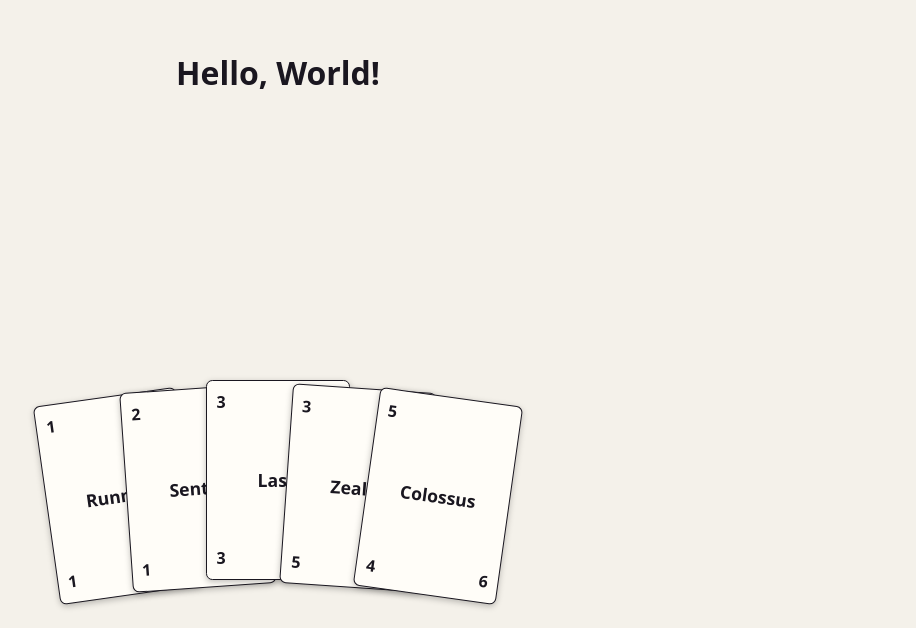
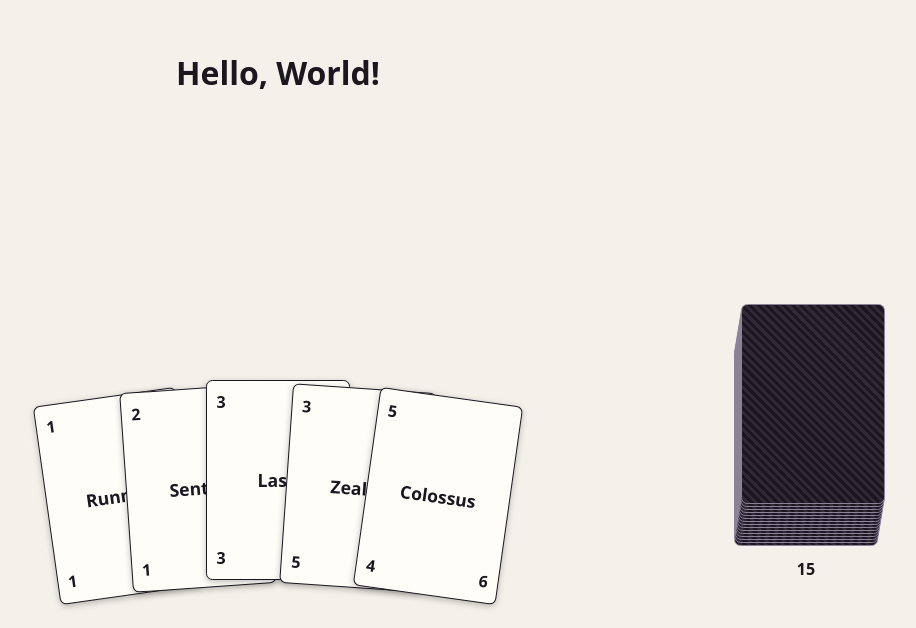
Before and after one commit to etrobert/countdown, a React (Vite) app: page / in a window 1280 px wide. Shown: the part 172-800 px from the top of the page, without its empty margins (362-1278 px from the left). Built offline with nearby package versions, Linux system fonts and the light colour scheme.

Commit message:
feat(app): add deck display with stack styling and deck size indicator

```diff
--- a/src/App.tsx
+++ b/src/App.tsx
@@ -1,11 +1,13 @@
+import Deck from "./Deck.tsx";
 import Hand from "./Hand.tsx";
-import { CARDS, HAND_SIZE } from "./balance.ts";
+import { CARDS, DECK_SIZE, HAND_SIZE } from "./balance.ts";
 
 export default function App() {
   return (
     <main className="board">
       <h1>Hello, World!</h1>
       <Hand cards={CARDS.slice(0, HAND_SIZE)} />
+      <Deck count={DECK_SIZE} />
     </main>
   );
 }
--- /dev/null
+++ b/src/Deck.tsx
@@ -0,0 +1,19 @@
+declare module "react" {
+  interface CSSProperties {
+    /** Position of a back within the stack, 0 at the bottom. */
+    "--depth"?: number;
+  }
+}
+
+export default function Deck({ count }: { count: number }) {
+  return (
+    <div className="deck">
+      <div className="deck-stack" aria-label={`${count} cards left`}>
+        {Array.from({ length: count }, (_, i) => (
+          <div key={i} className="deck-back" style={{ "--depth": i }} />
+        ))}
+      </div>
+      <span className="deck-count">{count}</span>
+    </div>
+  );
+}
--- a/src/balance.ts
+++ b/src/balance.ts
@@ -8,6 +8,8 @@ export type Card = {
 
 export const HAND_SIZE = 5;
 
+export const DECK_SIZE = 15;
+
 export const CARDS: Card[] = [
   { id: "runner", name: "Runner", cost: 1, atk: 1, hp: 1 },
   { id: "sentry", name: "Sentry", cost: 2, atk: 1, hp: 4 },
--- a/src/style.css
+++ b/src/style.css
@@ -1,12 +1,19 @@
+:root {
+  --card-w: 9rem;
+  --card-h: 12.5rem;
+  --ink: #1a1720;
+}
+
 body {
   margin: 0;
   min-height: 100vh;
   font-family: system-ui, sans-serif;
   background: #f4f1ea;
-  color: #1a1720;
+  color: var(--ink);
 }
 
 .board {
+  position: relative;
   min-height: 100vh;
   display: grid;
   grid-template-rows: 1fr auto;
@@ -54,14 +61,14 @@ body {
 /* Card */
 
 .card {
-  width: 9rem;
-  height: 12.5rem;
+  width: var(--card-w);
+  height: var(--card-h);
   padding: 0.6rem;
   box-sizing: border-box;
   display: grid;
   grid-template-rows: auto 1fr auto;
   background: #fffdf8;
-  border: 1px solid #1a1720;
+  border: 1px solid var(--ink);
   border-radius: 0.4rem;
   box-shadow: 0 2px 6px rgb(0 0 0 / 0.25);
 }
@@ -83,3 +90,43 @@ body {
   justify-content: space-between;
   font-weight: 700;
 }
+
+/* Deck — a physical stack whose height reads as remaining life. */
+
+.deck {
+  position: absolute;
+  right: 2.5rem;
+  bottom: 3rem;
+  display: grid;
+  justify-items: center;
+  gap: 0.75rem;
+}
+
+.deck-stack {
+  position: relative;
+  width: var(--card-w);
+  height: var(--card-h);
+}
+
+/* Each back sits slightly above and right of the one below, and carries a pale
+   edge so the seams read against the dark face — otherwise the stack looks
+   like a single flat card. */
+.deck-back {
+  position: absolute;
+  inset: 0;
+  translate: calc(var(--depth) * 0.5px) calc(var(--depth) * -3px);
+  background: repeating-linear-gradient(
+    45deg,
+    var(--ink),
+    var(--ink) 3px,
+    #2f2938 3px,
+    #2f2938 6px
+  );
+  border: 1px solid #8b8397;
+  border-radius: 0.4rem;
+}
+
+.deck-count {
+  font-weight: 700;
+  font-variant-numeric: tabular-nums;
+}
```
